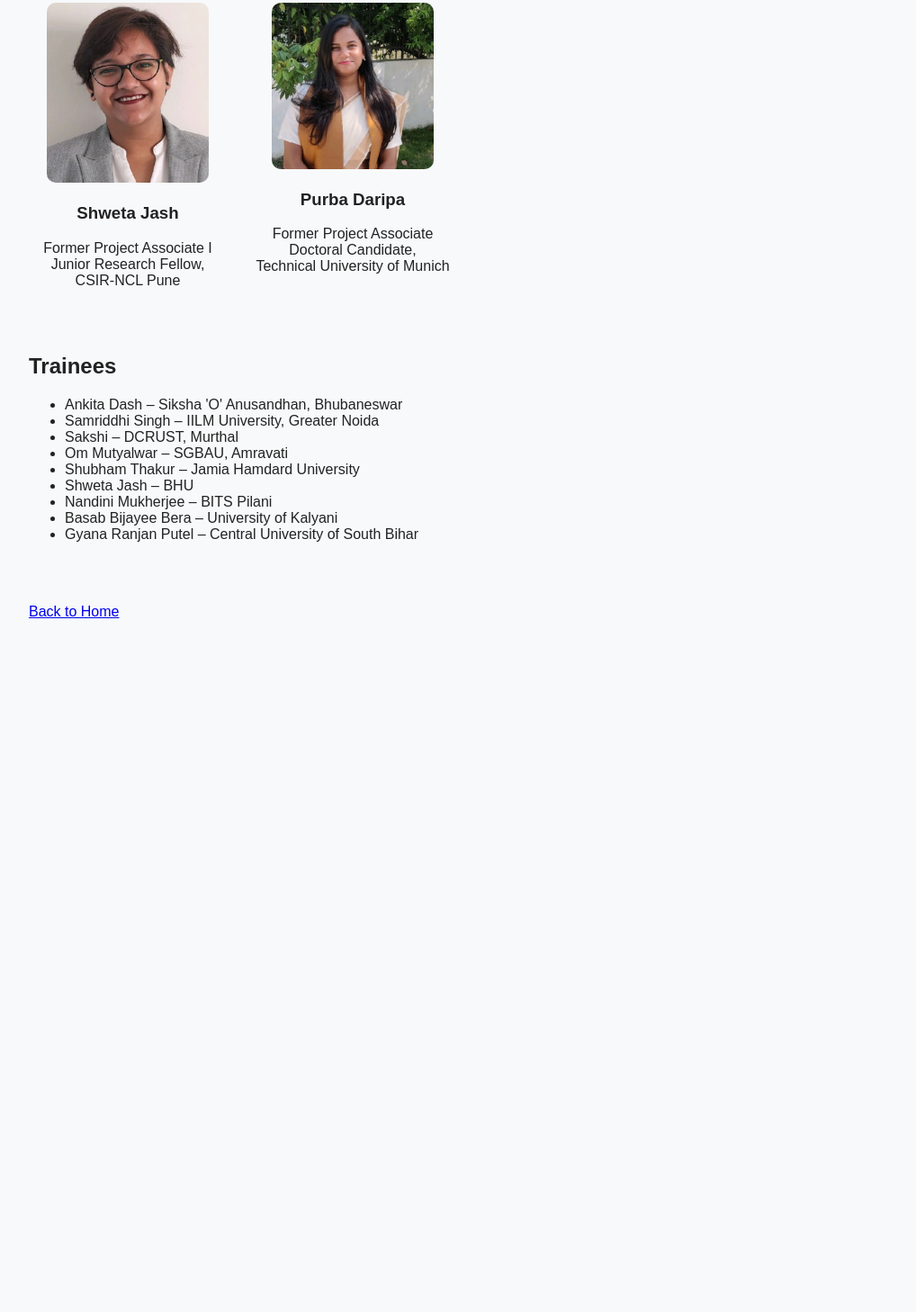
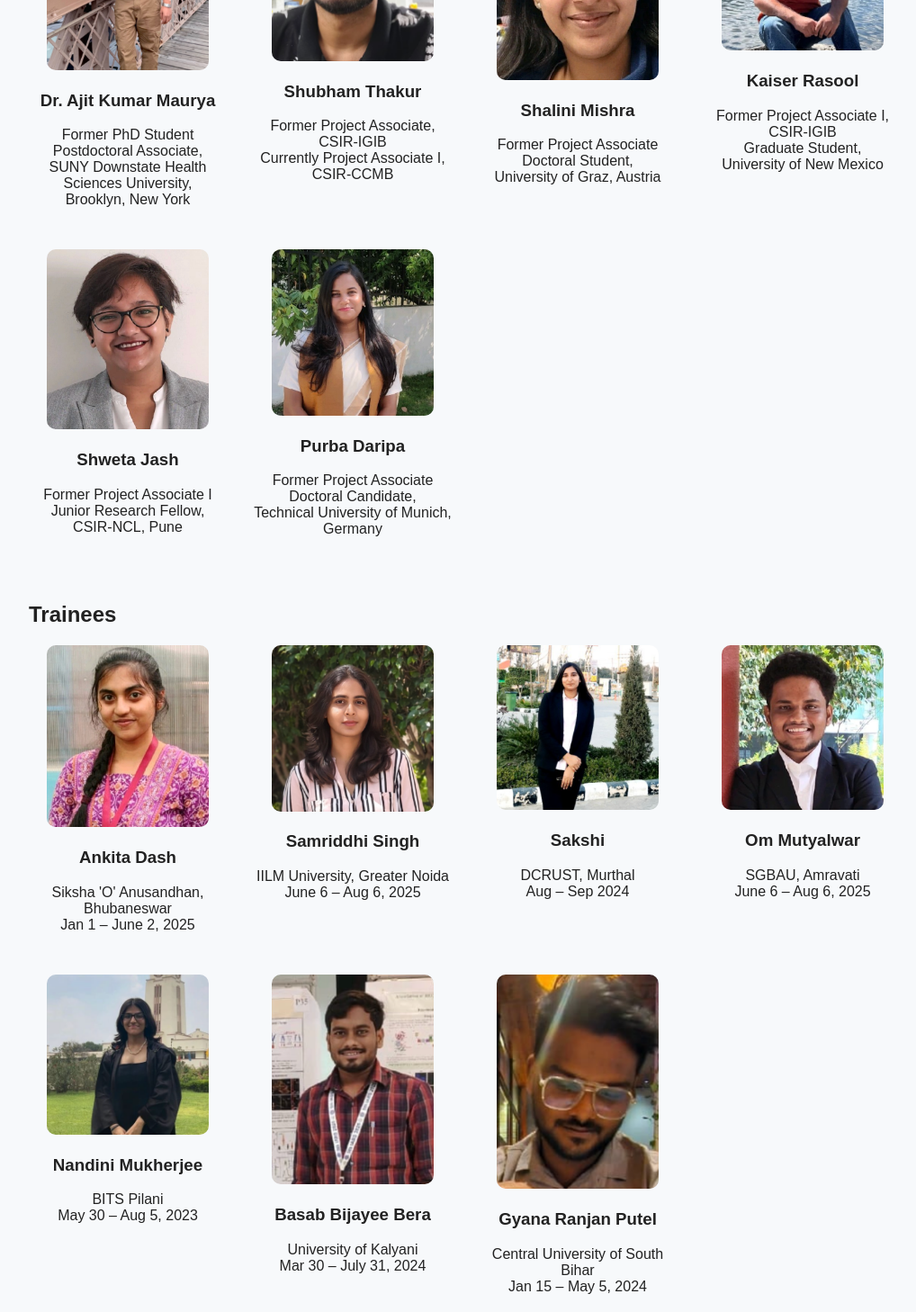
Before and after one commit to niyati-08/niyati-08.github.io, a plain HTML site: page alumni.html in a window 1280 px wide. Shown: the part 811-2269 px from the top of the page at 90% size, without its empty margins (8-1026 px from the left). Before the commit the page ends 1540 px from the top, so only its background shows below. Drawn offline with Linux system fonts and the light colour scheme.

Commit message:
Update 3 alumni.html

```diff
--- a/alumni.html
+++ b/alumni.html
@@ -1,4 +1,3 @@
-
 <!DOCTYPE html>
 <html>
 
@@ -20,14 +19,16 @@
 
 <h2>Current Lab Members</h2>
 
-<div style="display:flex; gap:40px; flex-wrap:wrap;">
+<div style="display:flex; flex-wrap:wrap; gap:30px;">
 
 <div style="width:220px; text-align:center;">
+<img src="pranjal.jpeg" width="180" style="border-radius:10px;">
 <h3>Pranjal Dwivedi</h3>
 <p>Project Associate<br>Ashoka University</p>
 </div>
 
 <div style="width:220px; text-align:center;">
+<img src="priyanka.jpeg" width="180" style="border-radius:10px;">
 <h3>Priyanka Kumari</h3>
 <p>Project Associate</p>
 </div>
@@ -43,61 +44,50 @@
 <div style="width:220px; text-align:center;">
 <img src="ajit.png" width="180" style="border-radius:10px;">
 <h3>Dr. Ajit Kumar Maurya</h3>
-<p>
-Former PhD Student<br>
+<p>Former PhD Student<br>
 Postdoctoral Associate,<br>
-SUNY Downstate Health Sciences University
-</p>
+SUNY Downstate Health Sciences University,<br>
+Brooklyn, New York</p>
 </div>
 
 <div style="width:220px; text-align:center;">
 <img src="shubham.png" width="180" style="border-radius:10px;">
 <h3>Shubham Thakur</h3>
-<p>
-Former Project Associate<br>
+<p>Former Project Associate, CSIR-IGIB<br>
 Currently Project Associate I,<br>
-CSIR-CCMB
-</p>
+CSIR-CCMB</p>
 </div>
 
 <div style="width:220px; text-align:center;">
 <img src="shalini.png" width="180" style="border-radius:10px;">
 <h3>Shalini Mishra</h3>
-<p>
-Former Project Associate<br>
+<p>Former Project Associate<br>
 Doctoral Student,<br>
-University of Graz, Austria
-</p>
+University of Graz, Austria</p>
 </div>
 
 <div style="width:220px; text-align:center;">
 <img src="kaiser.png" width="180" style="border-radius:10px;">
 <h3>Kaiser Rasool</h3>
-<p>
-Former Project Associate I<br>
+<p>Former Project Associate I, CSIR-IGIB<br>
 Graduate Student,<br>
-University of New Mexico
-</p>
+University of New Mexico</p>
 </div>
 
 <div style="width:220px; text-align:center;">
 <img src="shweta.png" width="180" style="border-radius:10px;">
 <h3>Shweta Jash</h3>
-<p>
-Former Project Associate I<br>
+<p>Former Project Associate I<br>
 Junior Research Fellow,<br>
-CSIR-NCL Pune
-</p>
+CSIR-NCL, Pune</p>
 </div>
 
 <div style="width:220px; text-align:center;">
 <img src="purba.png" width="180" style="border-radius:10px;">
 <h3>Purba Daripa</h3>
-<p>
-Former Project Associate<br>
+<p>Former Project Associate<br>
 Doctoral Candidate,<br>
-Technical University of Munich
-</p>
+Technical University of Munich, Germany</p>
 </div>
 
 </div>
@@ -106,27 +96,58 @@ Technical University of Munich
 
 <h2>Trainees</h2>
 
-<ul>
+<div style="display:flex; flex-wrap:wrap; gap:30px;">
 
-<li>Ankita Dash – Siksha 'O' Anusandhan, Bhubaneswar</li>
+<div style="width:220px; text-align:center;">
+<img src="ankita.png" width="180" style="border-radius:10px;">
+<h3>Ankita Dash</h3>
+<p>Siksha 'O' Anusandhan, Bhubaneswar<br>
+Jan 1 – June 2, 2025</p>
+</div>
 
-<li>Samriddhi Singh – IILM University, Greater Noida</li>
+<div style="width:220px; text-align:center;">
+<img src="samriddhi.png" width="180" style="border-radius:10px;">
+<h3>Samriddhi Singh</h3>
+<p>IILM University, Greater Noida<br>
+June 6 – Aug 6, 2025</p>
+</div>
 
-<li>Sakshi – DCRUST, Murthal</li>
+<div style="width:220px; text-align:center;">
+<img src="sakshi.png" width="180" style="border-radius:10px;">
+<h3>Sakshi</h3>
+<p>DCRUST, Murthal<br>
+Aug – Sep 2024</p>
+</div>
 
-<li>Om Mutyalwar – SGBAU, Amravati</li>
+<div style="width:220px; text-align:center;">
+<img src="om.png" width="180" style="border-radius:10px;">
+<h3>Om Mutyalwar</h3>
+<p>SGBAU, Amravati<br>
+June 6 – Aug 6, 2025</p>
+</div>
 
-<li>Shubham Thakur – Jamia Hamdard University</li>
+<div style="width:220px; text-align:center;">
+<img src="nandini.png" width="180" style="border-radius:10px;">
+<h3>Nandini Mukherjee</h3>
+<p>BITS Pilani<br>
+May 30 – Aug 5, 2023</p>
+</div>
 
-<li>Shweta Jash – BHU</li>
+<div style="width:220px; text-align:center;">
+<img src="basab.png" width="180" style="border-radius:10px;">
+<h3>Basab Bijayee Bera</h3>
+<p>University of Kalyani<br>
+Mar 30 – July 31, 2024</p>
+</div>
 
-<li>Nandini Mukherjee – BITS Pilani</li>
+<div style="width:220px; text-align:center;">
+<img src="gyana.png" width="180" style="border-radius:10px;">
+<h3>Gyana Ranjan Putel</h3>
+<p>Central University of South Bihar<br>
+Jan 15 – May 5, 2024</p>
+</div>
 
-<li>Basab Bijayee Bera – University of Kalyani</li>
-
-<li>Gyana Ranjan Putel – Central University of South Bihar</li>
-
-</ul>
+</div>
 
 <br><br>
 
```
